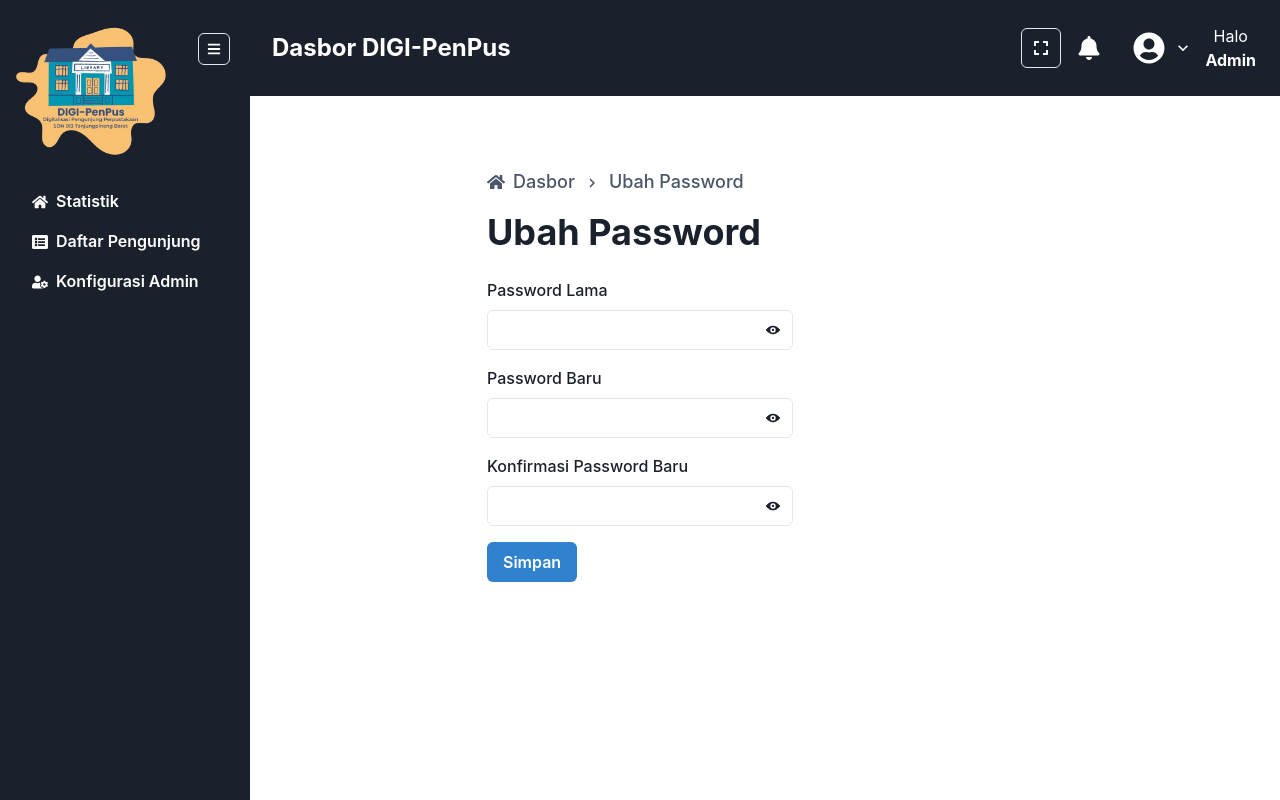
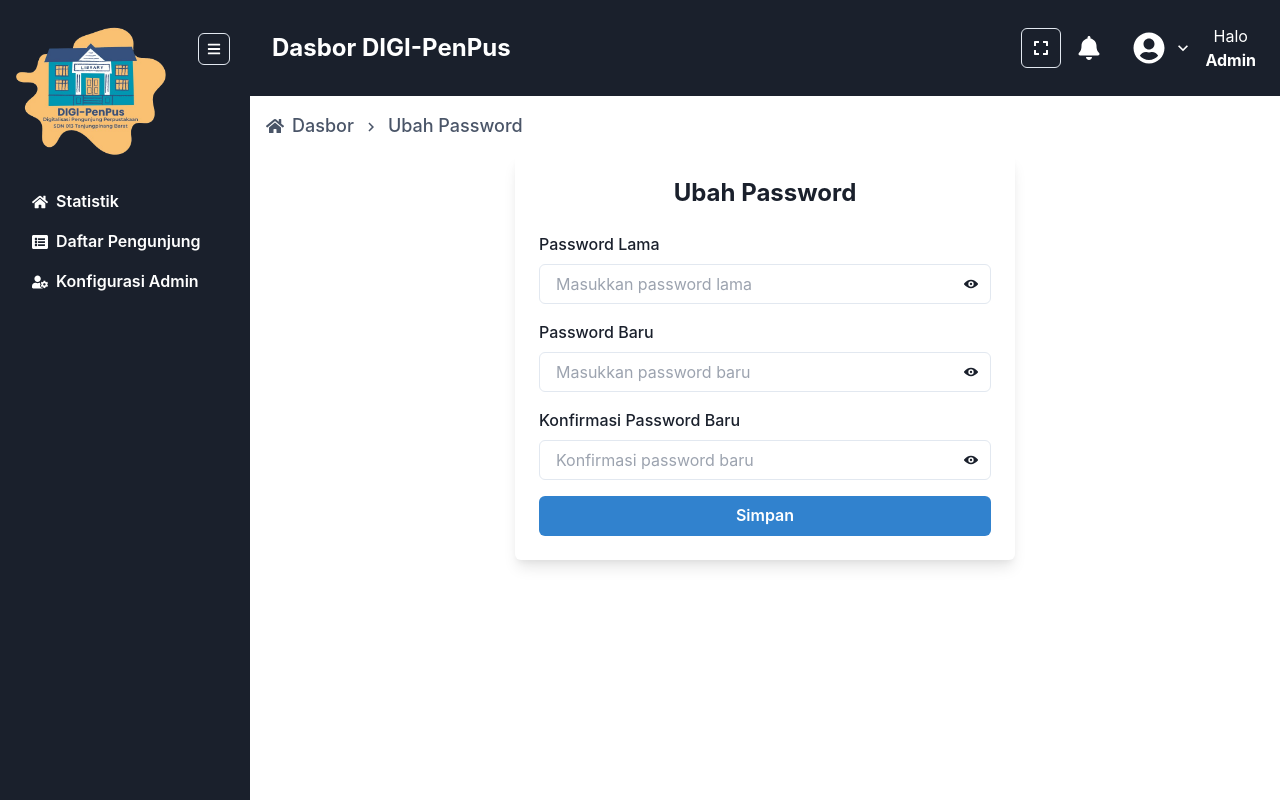
Before and after one commit to Yoga-Syahputra/perpus-sdn013tpibarat, a React (Vite) app in the folder client/: page /change-password in a window 1280 px wide. Built offline with nearby package versions, Linux system fonts and the light colour scheme; sample sign-in values are in the browser's storage.

Commit message:
feat: update change password layout

```diff
--- a/client/src/pages/UbahPassword.jsx
+++ b/client/src/pages/UbahPassword.jsx
@@ -35,7 +35,6 @@ const UbahPassword = () => {
   const navigate = useNavigate();
   const toast = useToast();
 
-  // Get the role from localStorage or other source
   const userRole = localStorage.getItem("role");
 
   const handlePasswordChange = async () => {
@@ -82,20 +81,22 @@ const UbahPassword = () => {
         isSidebarOpen={isSidebarOpen}
         role={userRole}
       />
+      <Flex flex="1">
         <Sidebar
           isOpen={isSidebarOpen}
           toggleSidebar={toggleSidebar}
           role={userRole}
         />
-      <Box p={8} maxW="500px" mx="auto" mt="10">
+        <Box
+          ml={{ base: 0, md: isSidebarOpen ? "250px" : 0 }}
+          w="full"
+          p={4}
+          transition="margin-left 0.5s"
+        >
           <Breadcrumb
             fontWeight="medium"
             fontSize="lg"
-          separator={
-            <BreadcrumbSeparator>
-              <ChevronRightIcon />
-            </BreadcrumbSeparator>
-          }
+            separator={<ChevronRightIcon />}
             spacing="8px"
             color="gray.600"
             mb={4}
@@ -109,10 +110,23 @@ const UbahPassword = () => {
               </BreadcrumbLink>
             </BreadcrumbItem>
             <BreadcrumbItem>
-            <BreadcrumbLink href="/change-password">Ubah Password</BreadcrumbLink>
+              <BreadcrumbLink href="/change-password">
+                Ubah Password
+              </BreadcrumbLink>
             </BreadcrumbItem>
           </Breadcrumb>
-        <Heading mb={6}>Ubah Password</Heading>
+
+          <Box
+            maxW="500px"
+            mx="auto"
+            p={6}
+            boxShadow="lg"
+            borderRadius="md"
+            bg="white"
+          >
+            <Heading mb={6} fontSize="2xl" textAlign="center">
+              Ubah Password
+            </Heading>
             <FormControl mb={4}>
               <FormLabel>Password Lama</FormLabel>
               <InputGroup>
@@ -120,6 +134,7 @@ const UbahPassword = () => {
                   type={showOldPassword ? "text" : "password"}
                   value={oldPassword}
                   onChange={(e) => setOldPassword(e.target.value)}
+                  placeholder="Masukkan password lama"
                 />
                 <InputRightElement>
                   <IconButton
@@ -127,11 +142,14 @@ const UbahPassword = () => {
                     onClick={() => setShowOldPassword(!showOldPassword)}
                     variant="ghost"
                     size="sm"
-                aria-label={showOldPassword ? "Hide password" : "Show password"}
+                    aria-label={
+                      showOldPassword ? "Hide password" : "Show password"
+                    }
                   />
                 </InputRightElement>
               </InputGroup>
             </FormControl>
+
             <FormControl mb={4}>
               <FormLabel>Password Baru</FormLabel>
               <InputGroup>
@@ -139,6 +157,7 @@ const UbahPassword = () => {
                   type={showNewPassword ? "text" : "password"}
                   value={newPassword}
                   onChange={(e) => setNewPassword(e.target.value)}
+                  placeholder="Masukkan password baru"
                 />
                 <InputRightElement>
                   <IconButton
@@ -146,11 +165,14 @@ const UbahPassword = () => {
                     onClick={() => setShowNewPassword(!showNewPassword)}
                     variant="ghost"
                     size="sm"
-                aria-label={showNewPassword ? "Hide password" : "Show password"}
+                    aria-label={
+                      showNewPassword ? "Hide password" : "Show password"
+                    }
                   />
                 </InputRightElement>
               </InputGroup>
             </FormControl>
+
             <FormControl mb={4}>
               <FormLabel>Konfirmasi Password Baru</FormLabel>
               <InputGroup>
@@ -158,6 +180,7 @@ const UbahPassword = () => {
                   type={showConfirmPassword ? "text" : "password"}
                   value={confirmPassword}
                   onChange={(e) => setConfirmPassword(e.target.value)}
+                  placeholder="Konfirmasi password baru"
                 />
                 <InputRightElement>
                   <IconButton
@@ -172,10 +195,17 @@ const UbahPassword = () => {
                 </InputRightElement>
               </InputGroup>
             </FormControl>
-        <Button colorScheme="blue" onClick={handlePasswordChange}>
+
+            <Button
+              colorScheme="blue"
+              width="full"
+              onClick={handlePasswordChange}
+            >
               Simpan
             </Button>
           </Box>
+        </Box>
+      </Flex>
     </Flex>
   );
 };
```
Lines whose indentation alone changed are shown as unchanged.
